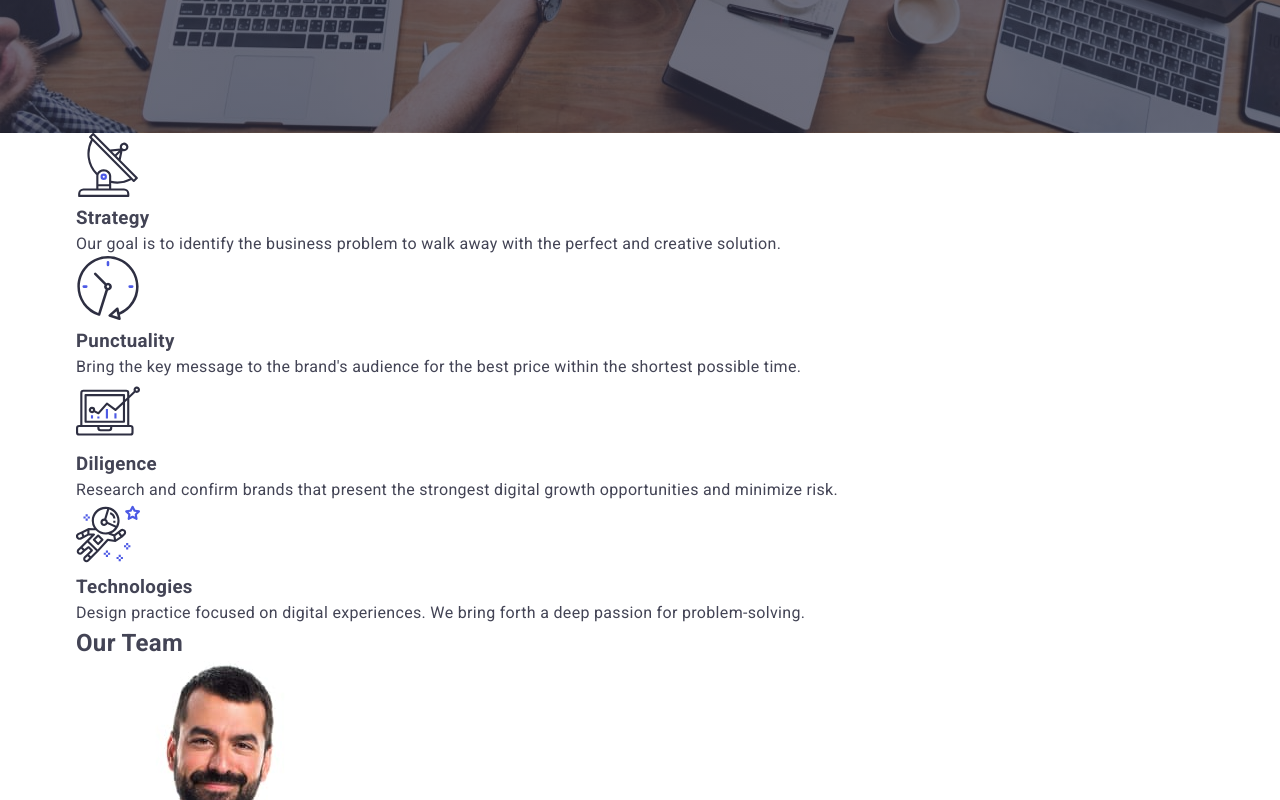
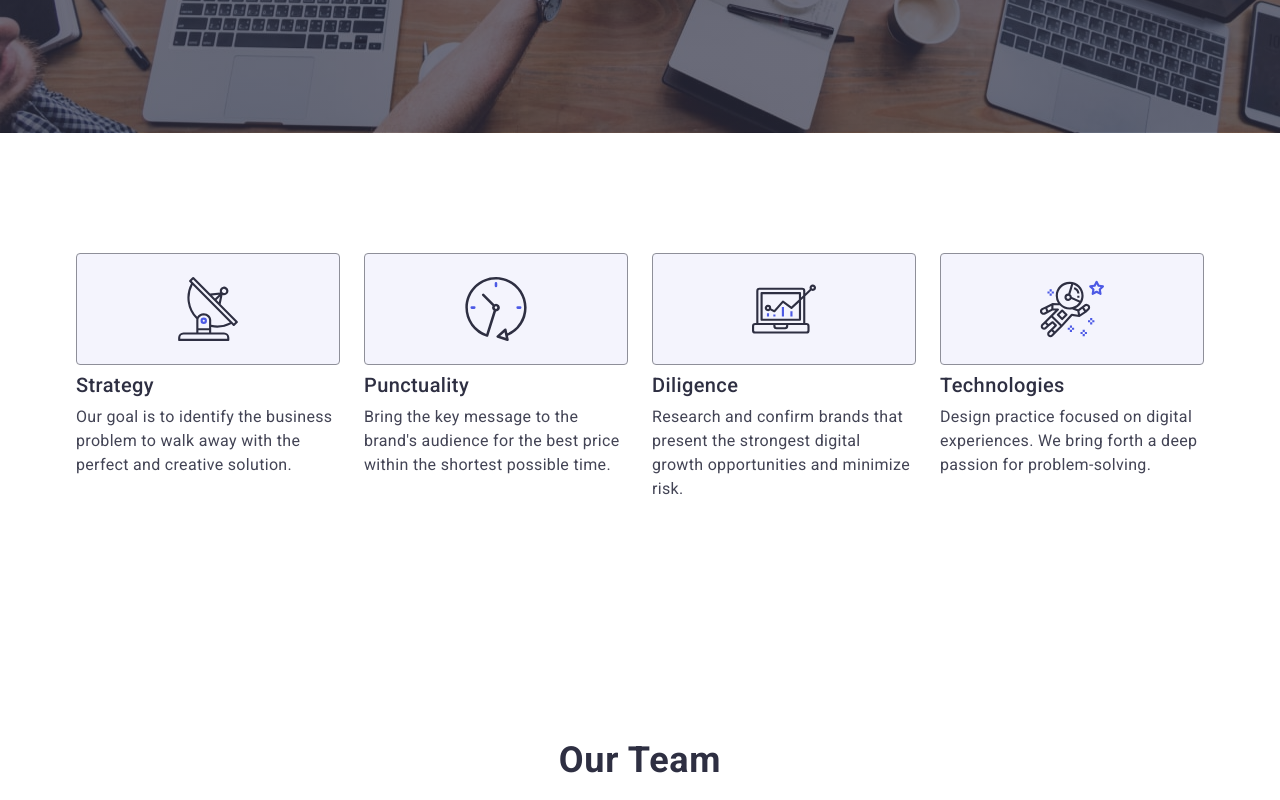
Before and after one commit to Jekindo/goit-markup-hw-06, a plain HTML site: page index.html in a window 1280 px wide. Shown: the part 540-1340 px from the top of the page. Drawn offline with nearby package versions, Linux system fonts and the light colour scheme.

Commit message:
Create adaptive Features

```diff
--- a/css/styles.css
+++ b/css/styles.css
@@ -293,10 +293,78 @@ ul {
   background-color: var(--pressed-state-color);
 }
 
+/* Section */
+.section {
+  padding: 96px 0;
+}
+
+.section-title {
+  margin-bottom: 72px;
+
+  font-size: 36px;
+  line-height: 1.11;
+  letter-spacing: 0.02em;
+  text-align: center;
+  text-transform: capitalize;
+
+  color: var(--dark-color);
+}
+
+/* Features */
+
+.feature-list .title {
+  margin-bottom: 8px;
+
+  font-size: 36px;
+  font-weight: 700;
+  line-height: 1.11;
+  letter-spacing: 0.02em;
+
+  color: var(--dark-color);
+}
+
+.feature-list .thumb {
+  display: flex;
+  align-items: center;
+  justify-content: center;
+  height: 112px;
+  margin-bottom: 8px;
+
+  background-color: var(--light-color);
+  border: 1px solid var(--border-color);
+  border-radius: 4px;
+}
+
+.feature-list .text {
+  font-weight: 500;
+}
+
+/*
+*
+* Media queries
+*
+ */
+
 @media (max-width: 767px) {
   /* Site nav */
   .site-nav,
   .contacts {
+    display: none;
+  }
+
+  /* Features */
+  .feature-list > .item:not(:last-child) {
+    margin-bottom: 72px;
+  }
+
+  .feature-list .title {
+    text-align: center;
+  }
+}
+
+@media (max-width: 1157px) {
+  /* Features */
+  .feature-list .thumb {
     display: none;
   }
 }
@@ -337,6 +405,17 @@ ul {
     font-size: 56px;
     line-height: 1.07;
   }
+
+  /* Features */
+  .feature-list {
+    display: flex;
+    flex-wrap: wrap;
+    gap: var(--grid-column-gap);
+  }
+
+  .feature-list > .item {
+    flex-basis: calc((100% - var(--grid-column-gap)) / 2);
+  }
 }
 
 @media (min-width: 1158px) {
@@ -366,4 +445,24 @@ ul {
   .page-title {
     margin: 0 auto 48px;
   }
+
+  /* Section */
+  .section {
+    padding: 120px 0;
+  }
+
+  /* Features */
+  .feature-list > .item {
+    flex-basis: calc((100% - 3 * var(--grid-column-gap)) / 4);
+  }
+
+  .feature-list .title {
+    font-size: 20px;
+    font-weight: 500;
+    line-height: 1.2;
+  }
+
+  .feature-list .text {
+    font-weight: 400;
+  }
 }
```
